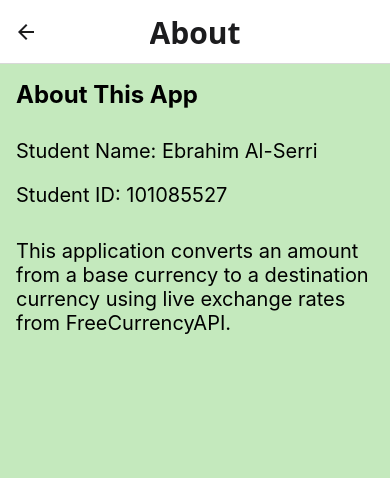
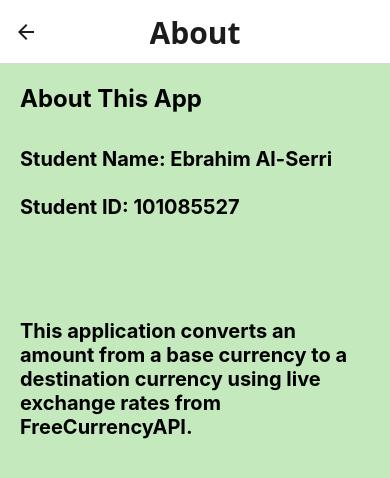
Before and after one commit to Ibrahimdur1989/A2_Ebrahim_AlSerri, a React Native app: screen /About in a window 390 px wide. Shown: the top 478 px of the page. Built offline with nearby package versions, Linux system fonts and the light colour scheme.

Commit message:
More Update in AboutScreen Style

```diff
--- a/screens/AboutScreen.js
+++ b/screens/AboutScreen.js
@@ -21,7 +21,7 @@ function AboutScreen() {
 const styles = StyleSheet.create({
     container: {
         flex: 1,
-        padding: 16,
+        padding: 20,
         backgroundColor: '#c4e9bdff'
     },
 
@@ -30,15 +30,16 @@ const styles = StyleSheet.create({
         marginBottom: 30,
         fontWeight: 'bold'
     },
-    section: {},
 
     text: {
         fontSize: 20,
-        marginBottom: 20
+        marginBottom: 20,
+        fontWeight: 'bold',
+        marginTop: 4,
     },
 
     description: {
-        marginTop: 12
+        marginTop: 80
     }
 });
 
```
